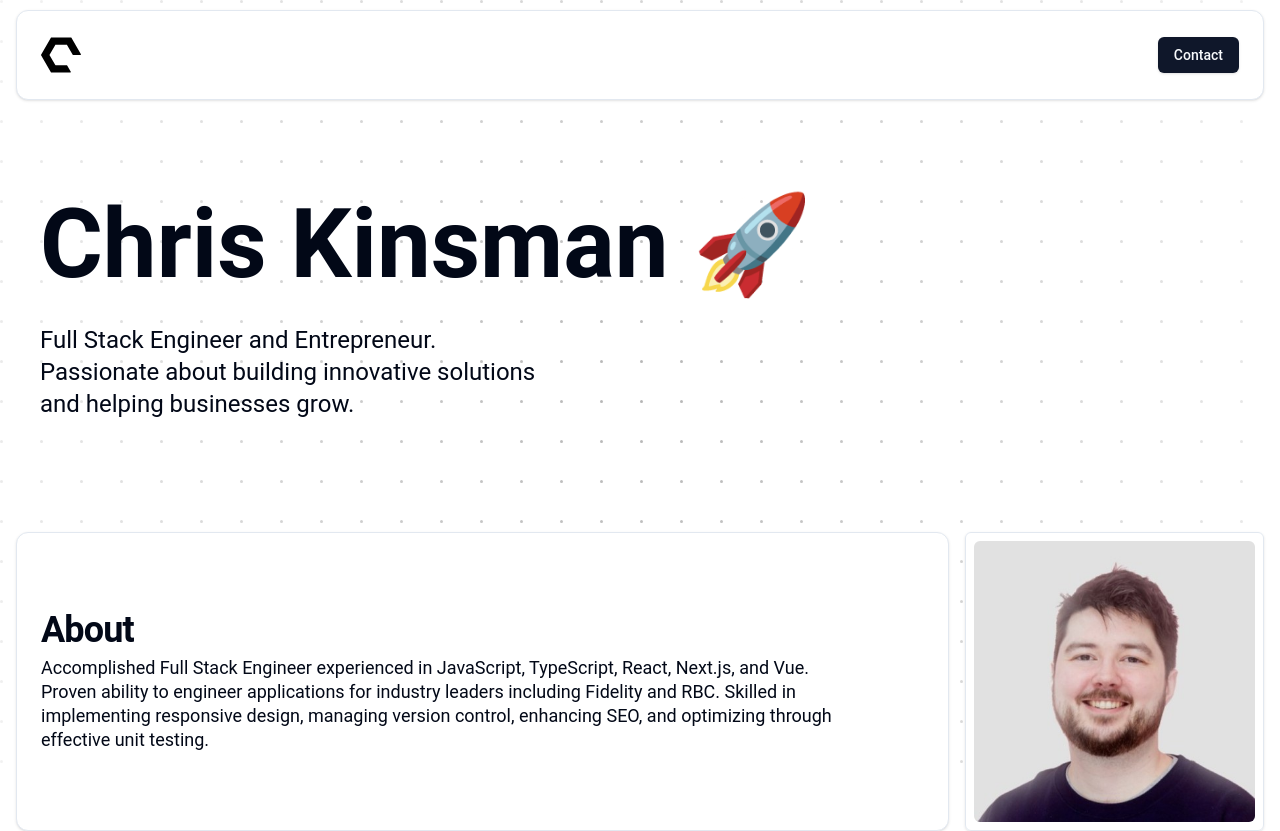
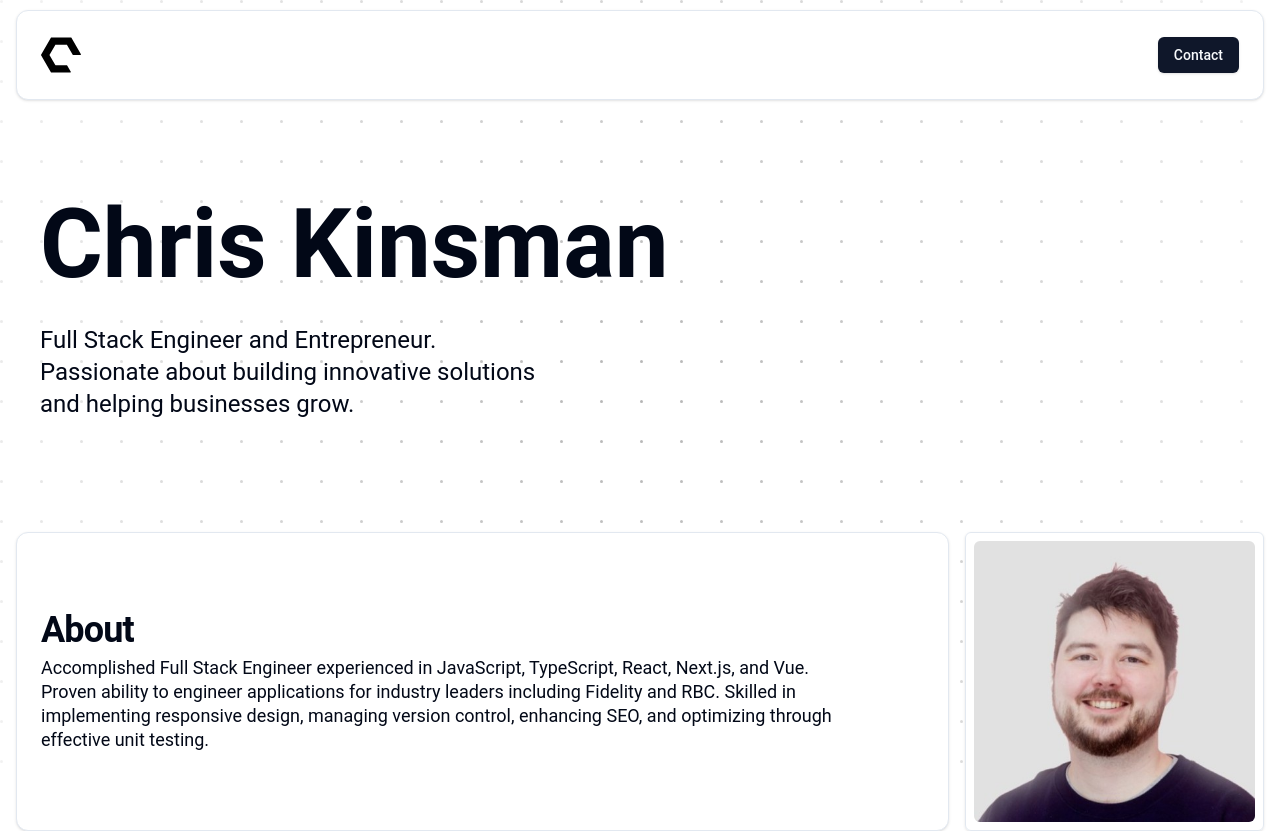
Before and after one commit to chrisknsmn/portfolio, a Next.js app: page / in a window 1280 px wide. Shown: the top 831 px of the page. Built offline with nearby package versions, Linux system fonts and the light colour scheme.

Commit message:
Update banner.tsx

```diff
--- a/app/components/banner.tsx
+++ b/app/components/banner.tsx
@@ -8,9 +8,7 @@ export default function Banner() {
   return (
     <div className="py-24 flex w-full justify-between items-center">
       <div className="w-full pl-6">
-        <h1 className="md:text-8xl text-6xl font-bold mb-8">
-          Chris <span className="whitespace-nowrap">Kinsman 🚀</span>
-        </h1>
+        <h1 className="md:text-8xl text-6xl font-bold mb-8">Chris Kinsman</h1>
         <h2 className="text-2xl font-regular mb-4 mt-2 max-w-[500px]">
           Full Stack Engineer and Entrepreneur. Passionate about building
           innovative solutions and helping businesses grow.
```
